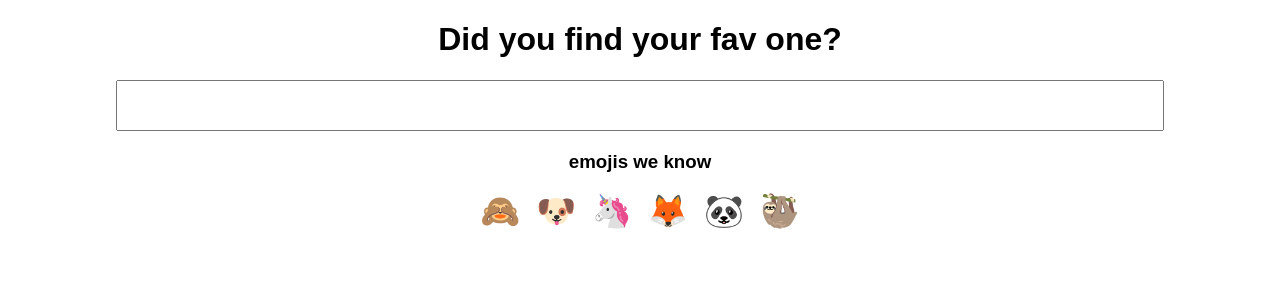
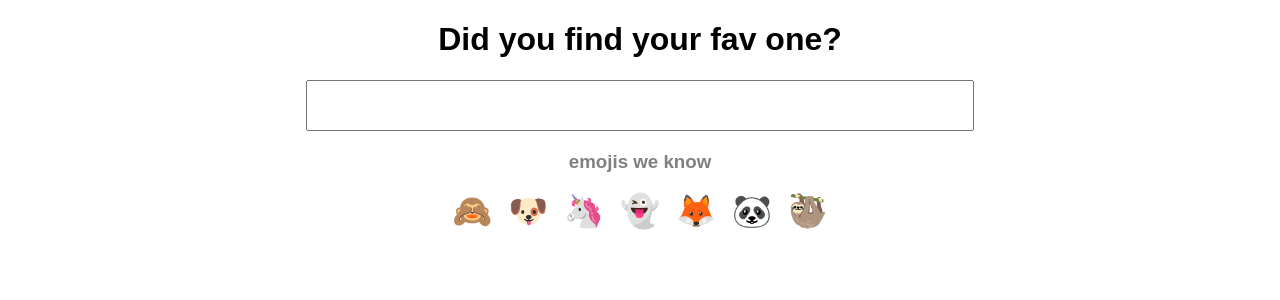
Before and after one commit to hrshmistry/fav-animal, a React (Create React App) app: page / in a window 1280 px wide. Shown: the top 300 px of the page. Built offline with nearby package versions, Linux system fonts and the light colour scheme.

Commit message:
animal added to DB and style

```diff
--- a/src/App.js
+++ b/src/App.js
@@ -5,6 +5,7 @@ var emojiDictionary = {
   "🙈": "See-No-Evil Monkey",
   "🐶": "Dog Face",
   "🦄": "Unicorn",
+  "👻": "boo",
   "🦊": "Fox",
   "🐼": "Panda",
   "🦥": "Sloth"
@@ -36,7 +37,7 @@ export default function App() {
       <h1>Did you find your fav one?</h1>
       <input onChange={emojiInputHandler}></input>
       <h2>{meaning}</h2>
-      <h3>emojis we know</h3>{" "}
+      <h3 style={{ color: "gray" }}>emojis we know</h3>{" "}
       {emojiWeKnow.map(function (emoji) {
         return (
           <span
--- a/src/styles.css
+++ b/src/styles.css
@@ -5,5 +5,5 @@
 
 input {
   padding: 1rem;
-  width: 80%;
+  width: 50%;
 }
```
